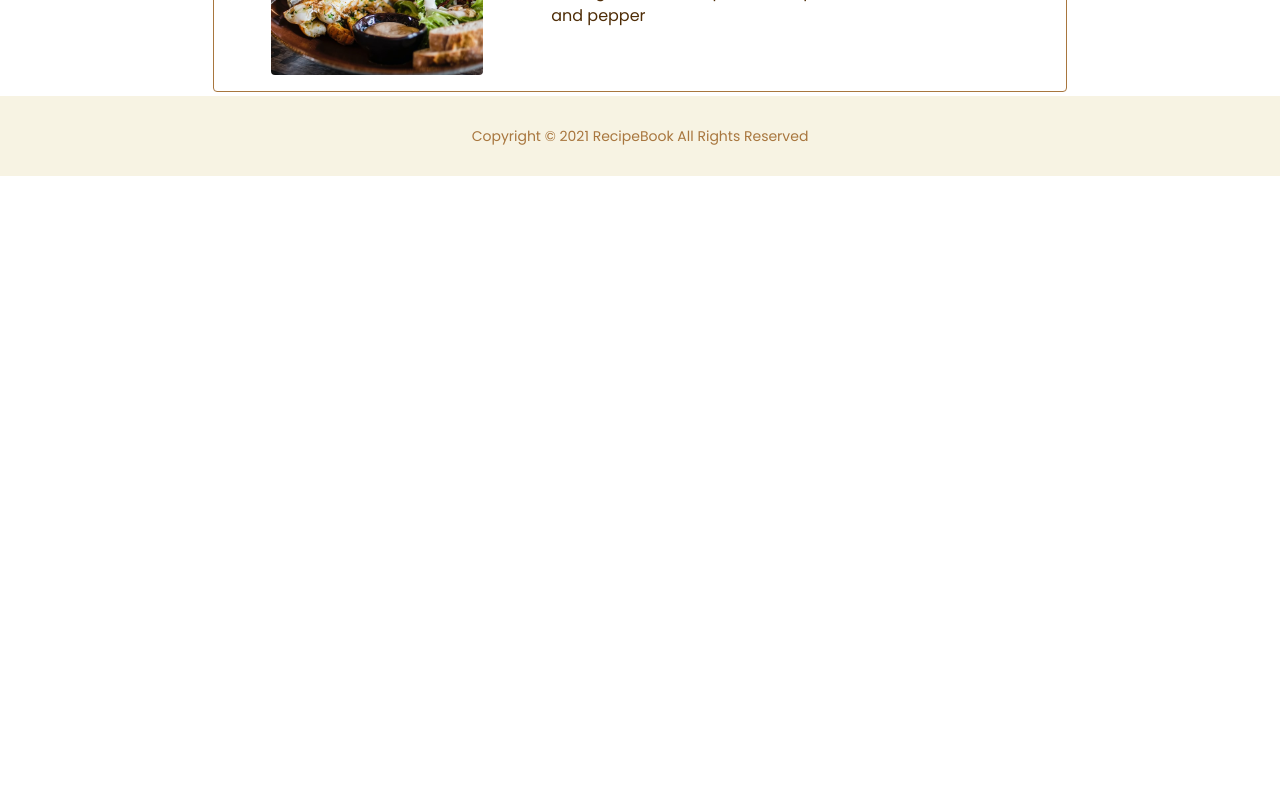
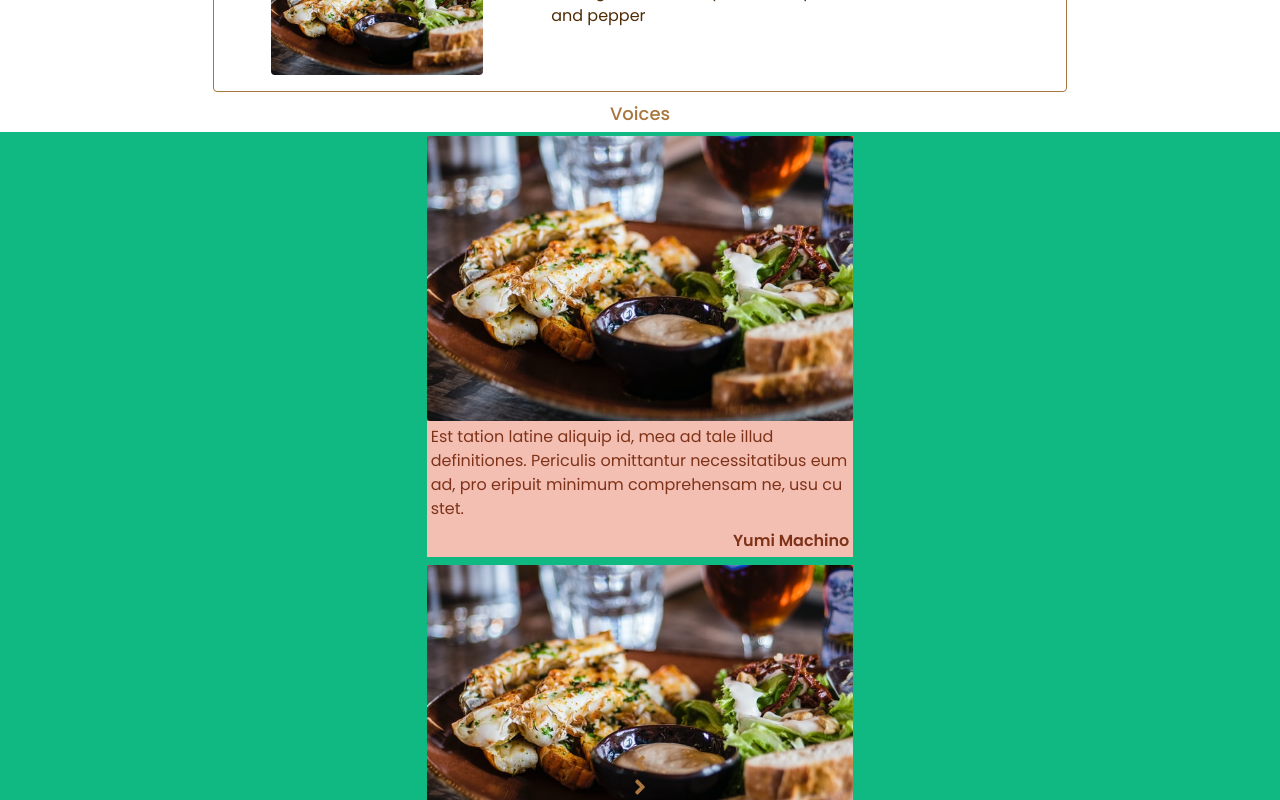
Before and after one commit to YumiMachino/recipe-book, a React (Create React App) app: page /results/1 in a window 1280 px wide. Shown: the part 900-1700 px from the top of the page. Before the commit the page ends 1076 px from the top, so only its background shows below. Built offline with nearby package versions, Linux system fonts and the light colour scheme.

Commit message:
Add voice and voice section

```diff
--- a/src/components/reusable/Voice.tsx
+++ b/src/components/reusable/Voice.tsx
@@ -1,5 +1,29 @@
-const Voice = () => {
-  return <div>Voice</div>;
+import demoImg from '../../assets/demo.jpg';
+
+type VoiceProps = {
+  name: string;
+  comment: string;
+  image: null;
+};
+
+const Voice: React.FC<VoiceProps> = ({ name, comment, image }) => {
+  return (
+    <div className='w-4/5 sm:w-2/5 md:w-1/3 m-1 bg-red-500 '>
+      <div className='h-full'>
+        <img src={demoImg} alt='Recipe' className='rounded' />
+      </div>
+      <div className='bg-secondary opacity-70 w-full'>
+        <p className='text-xs text-dark p-1 lg:text-base'>
+          Est tation latine aliquip id, mea ad tale illud definitiones.
+          Periculis omittantur necessitatibus eum ad, pro eripuit minimum
+          comprehensam ne, usu cu stet.
+        </p>
+        <p className='text-xs text-dark text-right font-semibold p-1 lg:text-base'>
+          Yumi Machino
+        </p>
+      </div>
+    </div>
+  );
 };
 
 export default Voice;
--- a/src/components/template/VoicesSection.tsx
+++ b/src/components/template/VoicesSection.tsx
@@ -1,5 +1,61 @@
-const VoicesSection = () => {
-  return <div>Voices Section</div>;
+import Voice from '../reusable/Voice';
+import { FaAngleLeft, FaAngleRight } from 'react-icons/fa';
+
+type VoiceType = {
+  name: string;
+  comment: string;
+  image: null;
+};
+
+type VoiceSectionProps = {
+  voices: [VoiceType];
+} & typeof defaultProps;
+
+const defaultProps = {
+  voices: [
+    {
+      name: 'John Doe',
+      comment: 'I tried this for the first time, it was good!',
+      image: null,
+    },
+    {
+      name: 'Jane Doe',
+      comment: 'It was so easy!',
+      image: null,
+    },
+    {
+      name: 'Michael Smith',
+      comment: 'I put some mushroom!',
+      image: null,
+    },
+  ],
+};
+
+const VoicesSection = (props: VoiceSectionProps) => {
+  const { voices } = props;
+  console.log('This is voices;', voices);
+  return (
+    <div>
+      <h1 className='text-lg font-medium text-primary text-center p-1'>
+        Voices
+      </h1>
+      <div className='flex flex-col justify-center items-center bg-green-500 relative'>
+        <div className='absolute'>
+          <FaAngleLeft className='text-2xl text-primary top-0 left-0' />
+          <FaAngleRight className='text-2xl text-primary top-0 right-0' />
+        </div>
+        {voices.map((voice) => (
+          <Voice
+            key={voice.name}
+            name={voice.name}
+            comment={voice.comment}
+            image={voice.image}
+          />
+        ))}
+      </div>
+    </div>
+  );
 };
 
 export default VoicesSection;
+VoicesSection.defaultProps = defaultProps;
--- a/src/pages/Recipe.tsx
+++ b/src/pages/Recipe.tsx
@@ -1,17 +1,14 @@
 import Layout from '../components/reusable/Layout';
-import RecipeDetail from '../components/reusable/RecipeDetail';
 import RecipeDetails from '../components/template/RecipeDetails';
 import RecipeOverview from '../components/template/RecipeOverview';
+import VoicesSection from '../components/template/VoicesSection';
 
 const Recipe = () => {
   return (
     <Layout>
       <RecipeOverview />
-      {/* <div className='w-full h-80 bg-blue-400'>
-        <RecipeDetail />
-      </div> */}
-
       <RecipeDetails />
+      <VoicesSection />
     </Layout>
   );
 };
```
